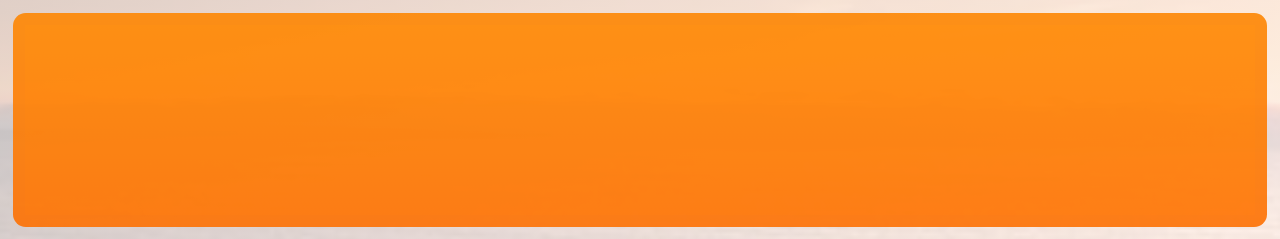
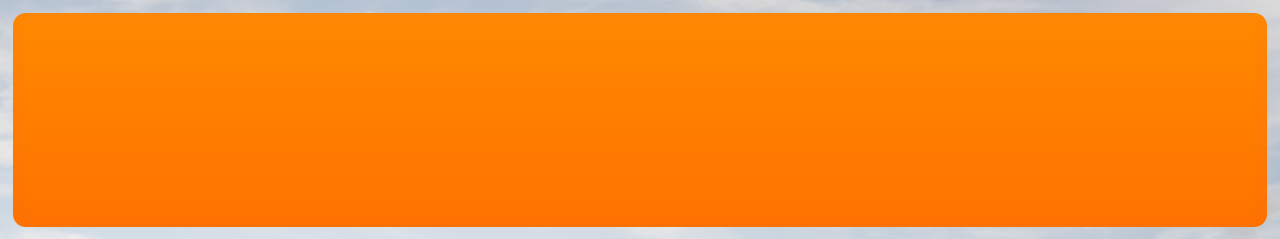
Before and after one commit to Rami24t/Responsive-Page-Divisions, a plain HTML site: page public/index.html in a window 1280 px wide. Shown: the top 239 px of the page. Drawn offline with Linux system fonts and the light colour scheme.

Commit message:
update styles and animated bg

```diff
--- a/public/index.html
+++ b/public/index.html
@@ -4,7 +4,7 @@
     <meta charset="UTF-8" />
     <meta http-equiv="X-UA-Compatible" content="IE=edge" />
     <meta name="viewport" content="width=device-width, initial-scale=1.0" />
-    <meta http-equiv="refresh" content="60" />
+    <meta http-equiv="refresh" content="120" />
     <link rel="stylesheet" href="style.css" />
     <title>Colorful Responsive Divs</title>
   </head>
--- a/scss/animations/animate.scss
+++ b/scss/animations/animate.scss
@@ -14,11 +14,11 @@
 
   @keyframes animate-bg{
     to{
-        background-position: 80% 80%;
+        background-position: 100% 80%;
     }
 }
 @keyframes animate-bg2{
     to{
-        background-size: 400% 200%;
+        background-size: 200% 100%;
     }
 }
--- a/scss/base/_base.scss
+++ b/scss/base/_base.scss
@@ -7,10 +7,10 @@
 }
 body{
     background-color: rgba(202, 202, 202, 0.382);
-    background-image: radial-gradient(rgba(255, 255, 255, 0.7) , rgba(228, 228, 228, 0.7) , rgba(224, 224, 224, 0.7)), url(../../public/img/pexels-josh-sorenson-737551.jpg);
-    background-size: 1200% 600%;
-    background-position: 10% 60%;
+    background-image: radial-gradient(rgba(255, 255, 255, 0.9) , rgba(228, 228, 228, 0.6) , rgba(255, 255, 255, 0.9)), url(../../public/img/pexels-james-wheeler-1592461.jpg);
+    background-size: 800% 400%;
+    background-position: 0% 40%;
     min-height: 100vh;
-    animation: animate-bg 8s linear 9 alternate-reverse,  animate-bg2 9s 10 1s alternate;
+    animation: animate-bg 8s linear 9 alternate,  animate-bg2 9s 10 1s alternate-reverse;
     filter: blur(0.5px);
 }
--- a/scss/style.scss
+++ b/scss/style.scss
@@ -18,7 +18,6 @@ header, .aside-p , .aside-g , .m-blue{
     animation: animate 2.2s ease-in 1 reverse, animate2 0.4s linear infinite alternate;
     border: 1vmax solid rgba(123, 0, 255, 0.01);
     border-radius: 1vmax;
-    opacity: 0.9;
 }
 .m-blue{
     animation: animate2 0.4s linear infinite alternate-reverse;
```
Also changed, not shown: public/img/pexels-james-wheeler-1592461.jpg (added), public/style.css, 1 other file.
